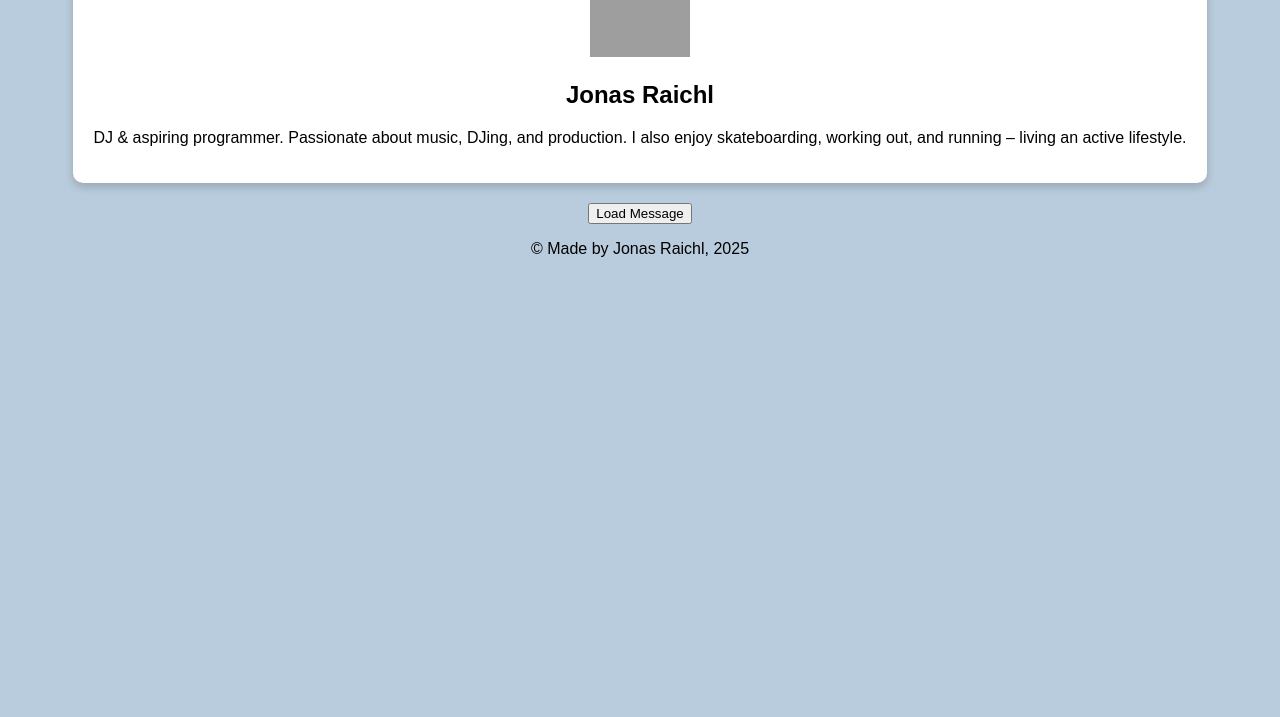
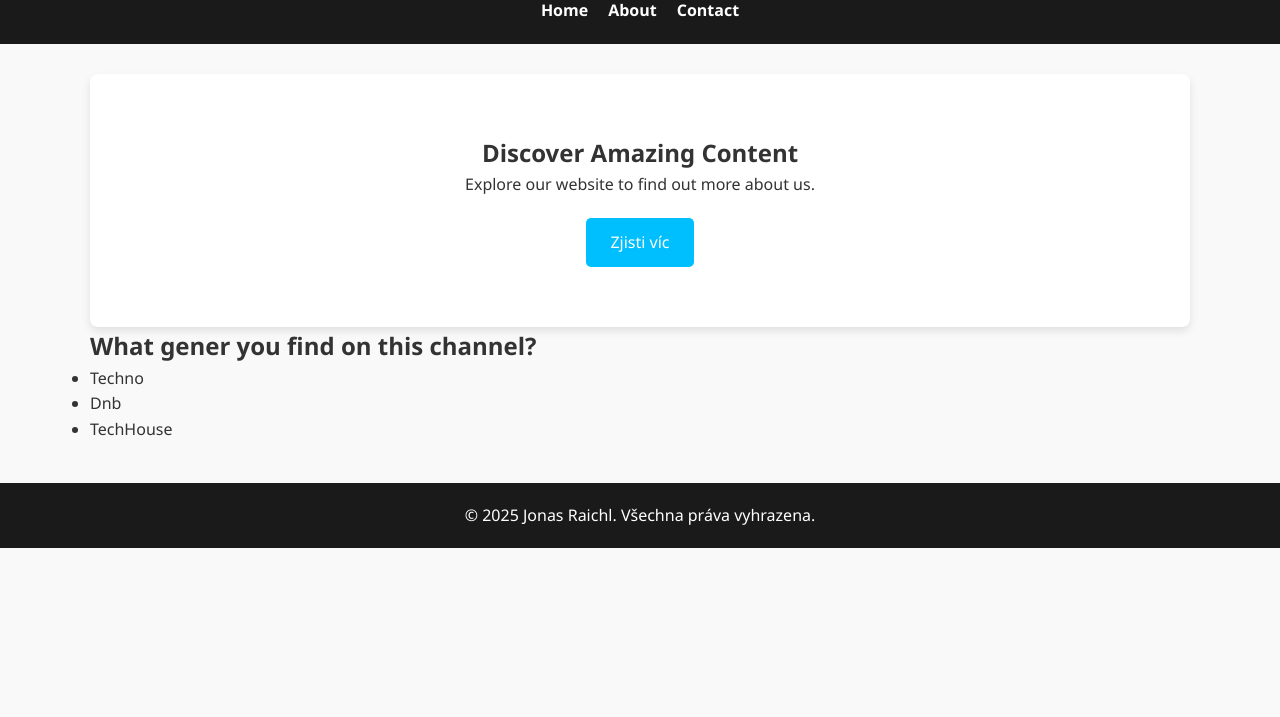
Before and after one commit to Ra1chl/html_css_js, a plain HTML site: page index.html in a window 1280 px wide. Shown: the part 83-800 px from the top of the page. Drawn offline with Linux system fonts and the light colour scheme; grey boxes are pictures that could not be loaded.

Commit message:
webside makeover

```diff
--- a/index.html
+++ b/index.html
@@ -4,69 +4,48 @@
         <meta charset="UTF-8">
         <meta name="description" content="A simple HTML page">
         <title>Home Page</title>
-
-        <style>
-            body {
-                background-color: rgb(185, 204, 221);
-                font-family: Arial, Courier, Verdana;
-                  text-align: center;
-                align-items: center;
-                justify-content: center;
-            }
-            #card{
-                background-color: white;
-                border-radius: 10px;
-                padding: 20px;
-                text-align: center;
-                width: max-content;
-                margin: 20px auto;
-                box-shadow: 0 4px 8px rgba(22, 22, 22, 0.2);
-            }
-            #card:hover {
-                background-color: rgb(246, 251, 255);
-                box-shadow: 0 8px 16px rgba(0, 0, 0, 0.2);
-            }
-
-        </style>
+        <link rel="stylesheet" href="style.css">
     </head>
     <body>
+        <header>
+            <div class="cantainer">
+                <h1>Welcome to My Website</h1>
+                <nav>
+                    <ul>
+                        <li><a href="index.html">Home</a></li>
+                        <li><a href="about.html">About</a></li>
+                        <li><a href="contact.html">Contact</a></li>
+                    </ul>
+                </nav>
+            </div>
+        </header>
 
-        <header>
+        <main class="container">
+            <section class="hero">
+                <h2>Discover Amazing Content</h2>
+                <p>Explore our website to find out more about us.</p>
+                      <a href="https://www.youtube.com/@DJRaiVox" class="btn">Zjisti víc</a>
 
-        </header>
-        <main>
-           <div id="card">
-                <img src="https://www.spsejecna.cz/img/thumbnail/IMG-21j5ocxt.JPG" alt="My Image" width="100" height="100">
-                <h2>Jonas Raichl</h2>
-                <p>DJ & aspiring programmer. Passionate about music, DJing, and production. I also enjoy skateboarding, working out, and running – living an active lifestyle.</p>
-            </div>
+            </section>
 
-            <button id="loadBtn">Load Message</button>
-            <p id="messageArea"></p>
+            <section class="information">
+                <h2>What gener you find on this channel?</h2>
+                <ul>
+                    <li>Techno</li>
+                    <li>Dnb</li>
+                    <li>TechHouse</li>
+                </ul>
+            </section>
+
         </main>
 
-        <footer>
-            <p>&copy; Made by Jonas Raichl, 2025</p>
+    <footer>
+        <div class="container">
+            <p>&copy; 2025 Jonas Raichl. Všechna práva vyhrazena.</p>
+        </div>
+    </footer>
 
-        </footer>
+        <script src="index.js"></script>
 
-        <script>
-           function fetchMessage(){
-            return new Promise((resolve, reject) => {
-                setTimeout(() => {
-                    resolve("Hello, this is a message from the future!");
-                }, 2000);
-            });
-           }
-
-            const button = document.getElementById("loadBtn");
-            const message = document.getElementById("messageArea");
-
-            button.addEventListener("click", async () => {
-            message.innerText = "Loading...";
-            const result = await fetchMessage();
-            message.innerText = result;
-    });
-        </script>
     </body>
 </html>
--- /dev/null
+++ b/style.css
@@ -0,0 +1,79 @@
+*{
+    margin: 0;
+    padding: 0;
+    box-sizing: border-box;
+}
+
+body {
+  font-family: 'Segoe UI', sans-serif;
+  background-color: #f9f9f9;
+  color: #333;
+  line-height: 1.6;
+}
+
+.container {
+  width: 90%;
+  max-width: 1100px;
+  margin: 0 auto;
+}
+
+header {
+  background-color: #1a1a1a;
+  color: #fff;
+  padding: 20px 0;
+}
+
+header h1 {
+  text-align: center;
+  margin-bottom: 10px;
+}
+
+nav ul {
+  display: flex;
+  justify-content: center;
+  list-style: none;
+  gap: 20px;
+}
+
+nav a {
+  color: #fff;
+  text-decoration: none;
+  font-weight: bold;
+}
+
+nav a:hover {
+  color: #00bfff;
+}
+
+.hero {
+  background-color: #ffffff;
+  padding: 60px 20px;
+  text-align: center;
+  border-radius: 8px;
+  margin-top: 30px;
+  box-shadow: 0 4px 8px rgba(0,0,0,0.1);
+}
+
+.btn {
+  display: inline-block;
+  margin-top: 20px;
+  padding: 12px 24px;
+  background-color: #00bfff;
+  color: white;
+  text-decoration: none;
+  border-radius: 5px;
+  transition: 0.3s;
+}
+
+.btn:hover {
+  background-color: #0077aa;
+}
+
+/* Footer */
+footer {
+  background-color: #1a1a1a;
+  color: #fff;
+  text-align: center;
+  padding: 20px 0;
+  margin-top: 40px;
+}
```
Also changed, not shown: index.js (added).
